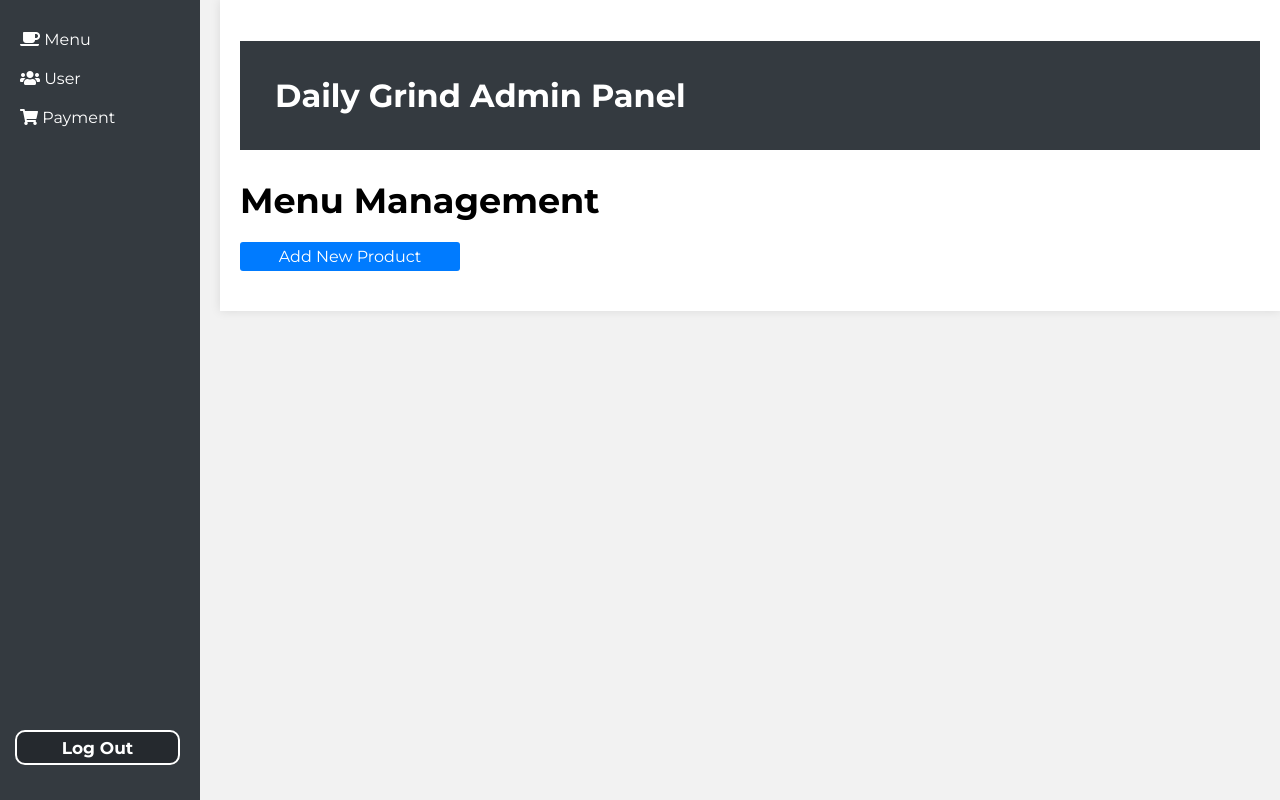
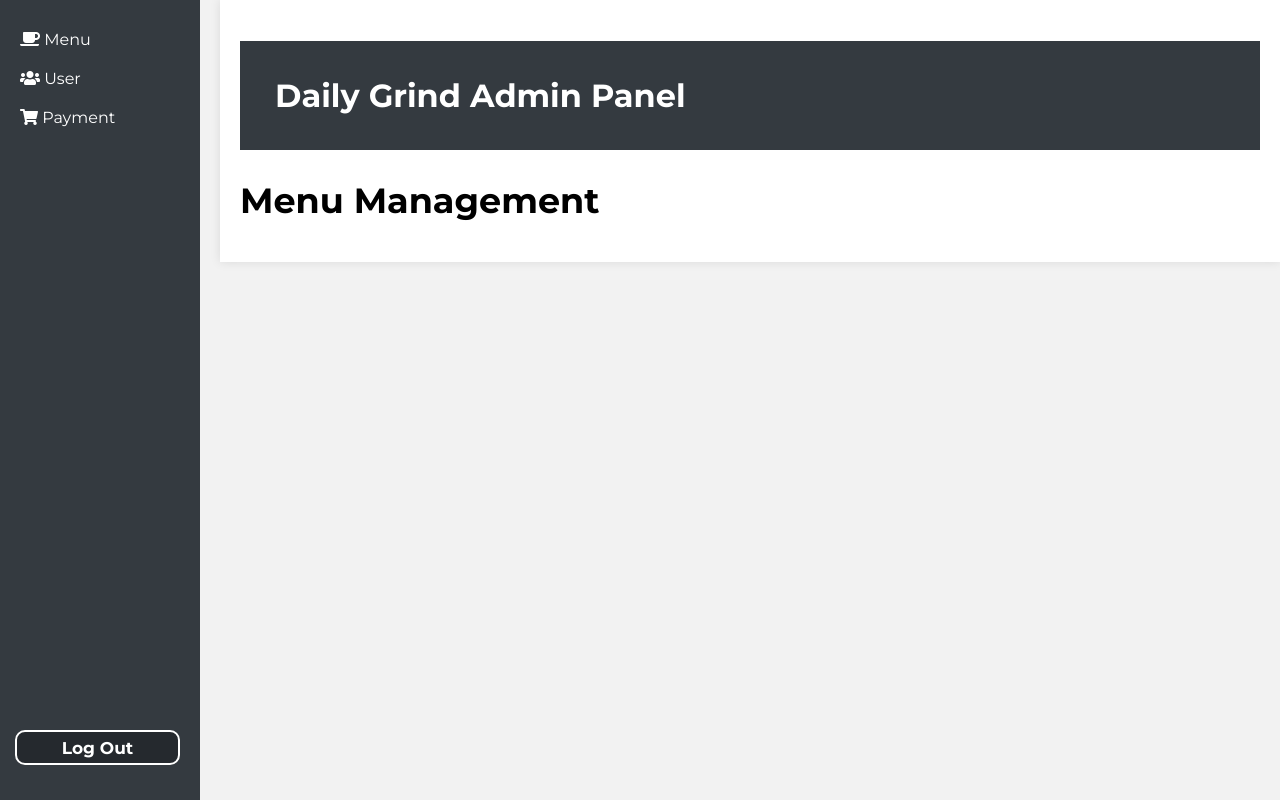
Before and after one commit to Lunarix08/Group-83-Team-Scarlet-Productions-, a PHP site: page /admin.php in a window 1280 px wide. Run offline with PHP 8.4, Linux system fonts and the light colour scheme; data that the repository does not hold is empty.

Commit message:
Add files via upload

```diff
--- a/admin.php
+++ b/admin.php
@@ -29,7 +29,7 @@
 
         <div id="menu-management">
             <h2>Menu Management</h2>
-            <a href="#" class="btn btn-add" onclick="showAddProductModal(event)">Add New Product</a>
+
             <div id="productsContainer">
                 <?php
                 // Connect to the database
@@ -143,7 +143,7 @@
                                 <div>Username: <span class="text"><?php echo $row['email']; ?></span><input type="text" class="input hidden" value="<?php echo $row['email']; ?>"></div>
                                 <div>
                                     <label for="role">Role:</label>
-                                    <span class="text"><?php echo $row['role']; ?></span>
+                                    <span class="text"><?php echo ucfirst(strtolower($row['role'])); ?></span>
                                     <select class="input hidden" id="role-select">
                                         <option value="user">User </option>
                                         <option value="staff">Staff</option>
@@ -275,10 +275,14 @@
                     </div>
                     <div>
                         <label for="role">Role:</label>
-                        <input type="text" id="role" name="role">
+                        <select name="role" id="role">
+                            <option value="admin">Admin</option>
+                            <option value="editor">Staff</option>
+                            <option value="viewer">User</option>
+                        </select>
                     </div>
                     <div>
-                        <label for="role">Phone Number:</label>
+                        <label for="phone-number">Phone Number:</label>
                         <input type="text" id="phone-number" name="role">
                     </div>
                     <div>
@@ -294,66 +298,6 @@
         </div>
     </div>
 
-    <div class="modal" id="add-product-modal" style="width: 750; border-radius:25px;">
-        <div class="modal-header">
-            <h3>Add New Product</h3>
-            <span class="modal-close" onclick="closeAddProductModal()">&times;</span>
-        </div>
-        <div class="modal-body">
-            <form id="add-product-form">
-                <div style="margin-top: 10;">
-                    <label for="product-id">Product ID:</label>
-                    <input type="text" id="product-id" name="product-id">
-                </div>
-                <div style="margin-top: 10;">
-                    <label for="product-name">Product Name:</label>
-                    <input type="text" id="product-name" name="product-name">
-                </div>
-                <div style="margin-top: 10;">
-                    <label for="product-category-id">Product Category_ID:</label>
-                    <select id="product-category-id" name="product-category-id">
-                        <option value="coffee">Coffee</option>
-                        <option value="bread">Bread</option>
-                        <option value="cake">Cake</option>
-                    </select>
-                </div>
-                <div style="margin-top: 10;">
-                    <label for="product-category">Product Category:</label>
-                    <select id="product-category" name="product-category">
-                        <option value="espresso-beverages">Espresso Beverages</option>
-                        <option value="iced-espresso-beverages">Iced Espresso Beverages</option>
-                        <option value="blonde-roast-&-brewed-coffee">Blonde Roast & Brewed Coffee</option>
-                        <option value="cold-coffee">Cold Coffee</option>
-                        <option value="donut">Donut</option>
-                        <option value="bagels">Bagels</option>
-                        <option value="savory-pastries">Savory Pastries</option>
-                        <option value="scones">Scones</option>
-                        <option value="sweet-pastries">Sweet Pastries</option>
-                        <option value="creamy-cakes">Creamy Cakes</option>
-                        <option value="layered-cakes">Layered Cakes</option>
-                        <option value="citrus-cakes">Citrus Cakes</option>
-                        <option value="brownie">Brownie</option>
-                        <option value="others">--- Others ---</option>
-                    </select>
-                </div>
-                <div style="margin-top: 10;">
-                    <label for="product-price">Price:</label>
-                    <input type="text" id="product-price" name="product-price">
-                </div>
-                <div style="margin-top: 10;">
-                    <label for="product-description">Description:</label>
-                    <input type="text" id="product-description" name="product-description">
-                </div>
-                <div style="margin-top: 23;border-top:1px solid #dddd;padding-top:15px;">
-                    <label for="product-image">Image:</label>
-                    <input type="file" id="product-image" name="product-image">
-                </div>
-                <div style="margin-top: 10;">
-                    <button type="submit" class="btn btn-save">Save</button>
-                </div>
-            </form>
-        </div>
-    </div>
 
     <script src="admin_scripts.js"></script>
 </body>
--- a/admin_scripts.js
+++ b/admin_scripts.js
@@ -544,19 +544,19 @@ document.getElementById('add-user-form').addEventListener('submit', function(eve
     const phoneNumber = document.getElementById('phone-number').value;
     const address = document.getElementById('address').value;
 
-    const newUser   = document.createElement('div');
-    newUser  .classList.add('user-item');
-    newUser  .innerHTML = `
+    const newUser = document.createElement('div');
+    newUser.classList.add('user-item');
+    newUser.innerHTML = `
         <div>
             <div>User ID: <span class="text">${userId}</span><input type="text" class="input hidden" value="${userId}"></div>
             <div>Username: <span class="text">${username}</span><input type="text" class="input hidden" value="${username}"></div>
             <div>
             <label for="role">Role:</label>
-                <span class="text"><?php echo ${role}; ?></span>
+                <span class="text">${capitalizeFirstLetter(role)}</span>
                 <select class="input hidden" id="role-select">
-                    <option value="user">User </option>
-                    <option value="staff">Staff</option>
-                    <option value="admin">Admin</option>
+                    <option value="user" ${role === 'user' ? 'selected' : ''}>User</option>
+                    <option value="staff" ${role === 'staff' ? 'selected' : ''}>Staff</option>
+                    <option value="admin" ${role === 'admin' ? 'selected' : ''}>Admin</option>
                 </select>
             </div>
             <div class="user-details hidden">
@@ -565,10 +565,10 @@ document.getElementById('add-user-form').addEventListener('submit', function(eve
                 <p><strong>Address:</strong> <span class="text">${address}</span><input type="text" class="input hidden" value="${address}"></p>
             </div>
             <div>
-                <a href="#" class="btn btn-edit" onclick="editUser (event);editToggleDetail(event);">Edit</a>
-                <a href="#" class="btn btn-save hidden" onclick="saveUser (event);">Save</a>
-                <a href="#" class="btn btn-delete" onclick="deleteUser (event)">Delete</a>
-                <a href="#" class="btn btn-view" onclick="toggleUser Details(event)">View Details</a>
+                <a href="#" class="btn btn-edit" onclick="editUser(event);editToggleDetail(event);">Edit</a>
+                <a href="#" class="btn btn-save hidden" onclick="saveUser(event);">Save</a>
+                <a href="#" class="btn btn-delete" onclick="deleteUser(event)">Delete</a>
+                <a href="#" class="btn btn-view" onclick="toggleUserDetails(event)">View Details</a>
             </div>
         </div>
     `;
@@ -673,6 +673,7 @@ function showSection(sectionId) {
     document.getElementById('menu-management').classList.add('hidden');
     document.getElementById('user-management').classList.add('hidden');
     document.getElementById('order-management').classList.add('hidden');
+    document.getElementById('payment-management').classList.add('hidden');
     document.getElementById(sectionId).classList.remove('hidden');
 }
 
@@ -752,41 +753,8 @@ function editUser(event) {
     item.querySelector('.btn-save').classList.remove('hidden');
 }
 
-function showAddProductModal(event) {
-    event.preventDefault();
-    document.getElementById('modal-overlay').classList.add('show');
-    document.getElementById('add-product-modal').style.display = 'block';
-}
 
-function closeAddProductModal() {
-    document.getElementById('modal-overlay').classList.remove('show');
-    document.getElementById('add-product-modal').style.display = 'none';
-}
 
-document.getElementById('add-product-form').addEventListener('submit', function(e) {
-    e.preventDefault();
-
-    const formData = new FormData(this);
-
-    fetch('add_product.php', {
-        method: 'POST',
-        body: formData
-    })
-    .then(response => response.json())
-    .then(data => {
-        if (data.success) {
-            alert('Product added successfully!');
-            // Optionally, refresh the product list or close the modal
-            closeAddProductModal();
-        } else {
-            alert('Error adding product: ' + data.message);
-        }
-    })
-    .catch(error => {
-        console.error('Error:', error);
-        alert('An error occurred while adding the product.');
-    });
-});
 function Admin_LogOut(){
     if (confirm("You are trying log-out admin system panel, proceed to continue this action.")) {
         isLoggedIn = false;
@@ -827,7 +795,12 @@ function saveUser(event) {
     item.querySelectorAll('.text').forEach(el => {
         const input = el.nextElementSibling;
         if (input && input.classList.contains('input')) {
-            el.textContent = input.value;
+            if (input.tagName.toLowerCase() === 'select') {
+                // Handle role separately
+                el.textContent = capitalizeFirstLetter(input.value);
+            } else {
+                el.textContent = input.value;
+            }
             el.classList.remove('hidden');
             input.classList.add('hidden');
         }
@@ -853,12 +826,15 @@ function saveUser(event) {
 
     xhr.onload = function() {
         if (xhr.status === 200) {
-            console.log('User  updated successfully!');
+            console.log('User updated successfully!');
         } else {
             console.error('Error updating user:', xhr.statusText);
         }
     };
 }
+
+// Helper function to capitalize the first letter
+
 function deletePayment(event) {
     event.preventDefault();
     const paymentItem = event.target.closest('.payment-item');
@@ -885,3 +861,6 @@ function togglePaymentDetails(event) {
     const paymentItem = event.target.closest('.payment-item');
     paymentItem.querySelector('.payment-details').classList.toggle('hidden');
 }
+function capitalizeFirstLetter(string) {
+    return string.charAt(0).toUpperCase() + string.slice(1).toLowerCase();
+}
```
Also changed, not shown: login.php (line endings or trailing spaces).
